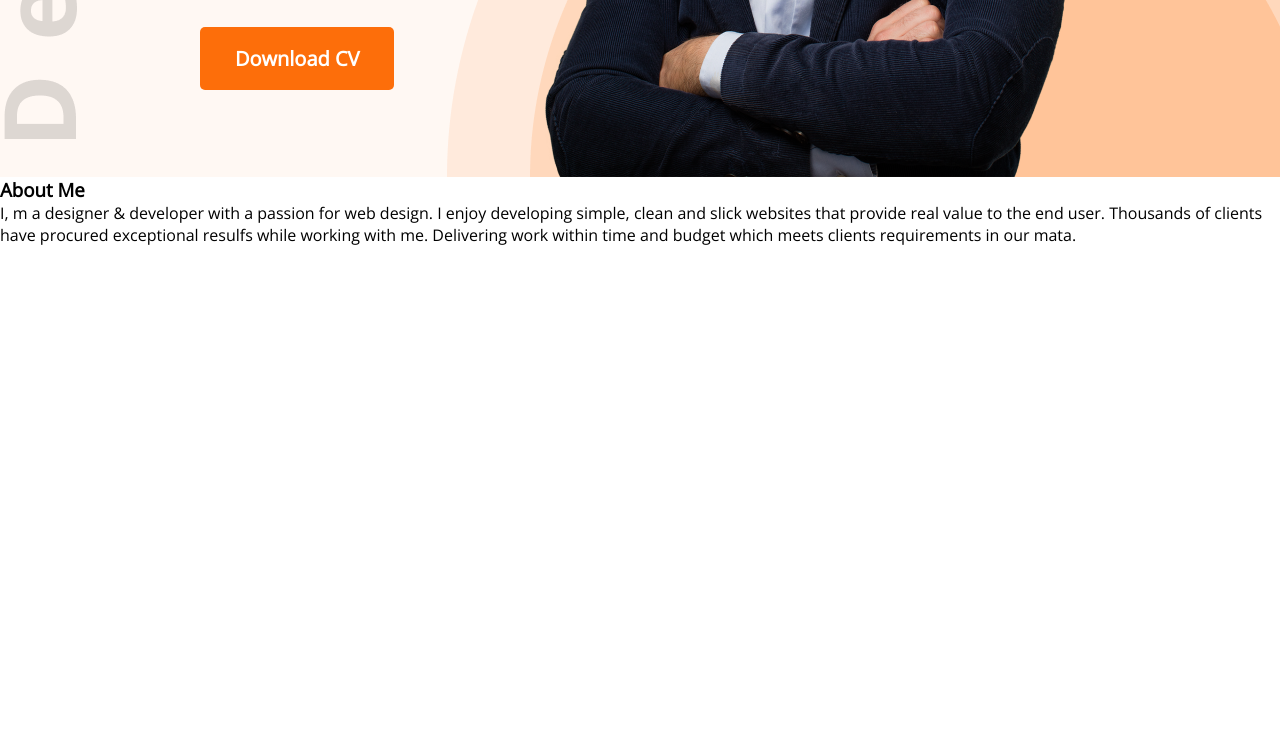
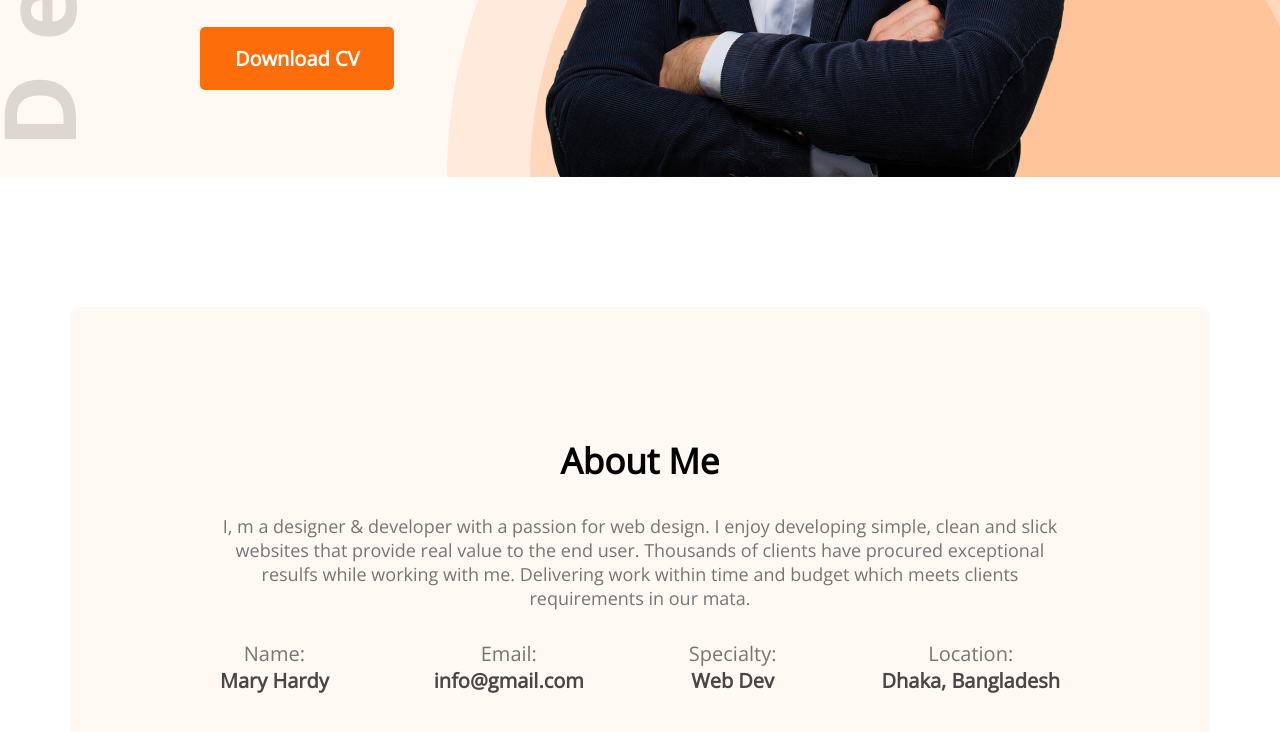
Before and after one commit to habib-N19/Developer-portfolio, a plain HTML site: page index.html in a window 1280 px wide. Shown: the part 662-1394 px from the top of the page. Before the commit the page ends 908 px from the top, so only its background shows below. Drawn offline with nearby package versions, Linux system fonts and the light colour scheme.

Commit message:
add about section

```diff
--- a/index.html
+++ b/index.html
@@ -38,7 +38,7 @@
 			</div>
 		</header>
 		<main>
-			<section class="about-me">
+			<section class="about">
 				<h3 class="section-title">About Me</h3>
 				<p class="section-description">
 					I, m a designer & developer with a passion for web design. I enjoy
@@ -47,6 +47,24 @@
 					while working with me. Delivering work within time and budget which
 					meets clients requirements in our mata.
 				</p>
+				<div class="about-info-container">
+					<div class="about-info">
+						<p class="info-title">Name:</p>
+						<p class="info-description">Mary Hardy</p>
+					</div>
+					<div class="about-info">
+						<p class="info-title">Email:</p>
+						<p class="info-description">info@gmail.com</p>
+					</div>
+					<div class="about-info">
+						<p class="info-title">Specialty:</p>
+						<p class="info-description">Web Dev</p>
+					</div>
+					<div class="about-info">
+						<p class="info-title">Location:</p>
+						<p class="info-description">Dhaka, Bangladesh</p>
+					</div>
+				</div>
 			</section>
 		</main>
 		<footer></footer>
--- a/styles/portfolio.css
+++ b/styles/portfolio.css
@@ -76,3 +76,48 @@ nav li {
     margin-bottom: 30px;
 
 }
+
+/* main section */
+main {
+    max-width: 1140px;
+    margin: 0 auto;
+}
+
+/* about section */
+.about {
+    margin-top: 130px;
+    background: #FFF8F3;
+    border-radius: 10px;
+    padding: 130px 150px;
+    text-align: center;
+}
+
+.section-title {
+    font-size: 35px;
+    font-weight: 700;
+    margin-bottom: 30px;
+}
+
+.section-description {
+    font-size: 18px;
+    color: #757575;
+    margin-bottom: 30px;
+}
+
+.about-info-container {
+    display: flex;
+    justify-content: space-between;
+
+}
+
+.about .info-title {
+    font-size: 20px;
+    color: #757575;
+
+}
+
+.info-description {
+    font-weight: 700;
+    font-size: 20px;
+    color: #474747;
+}
```
